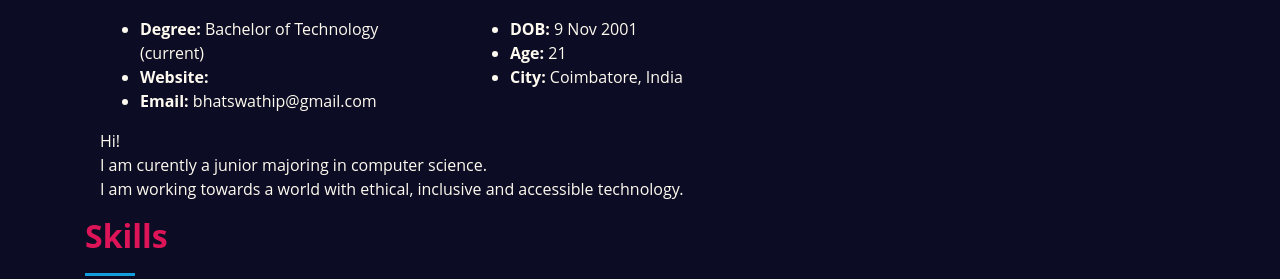
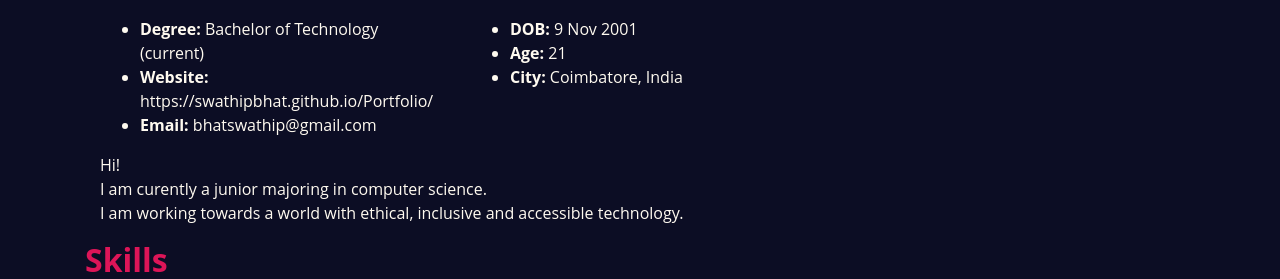
Before and after one commit to Swathipbhat/Portfolio, a plain HTML site: page index.html in a window 1280 px wide. Shown: the part 521-800 px from the top of the page. Drawn offline with nearby package versions, Linux system fonts and the light colour scheme.

Commit message:
Update index.html

```diff
--- a/index.html
+++ b/index.html
@@ -67,7 +67,7 @@
                   <div class="col-lg-6">
                     <ul>
                       <li> <strong>Degree:</strong> <span>Bachelor of Technology (current)</span></li>
-                      <li> <strong>Website:</strong> <span><a href="https://swathipbhat.github.io/Portfolio/"></a></span></li>
+                      <li> <strong>Website:</strong> <span><a>https://swathipbhat.github.io/Portfolio/</a></span></li>
                       <li> </i> <strong>Email:</strong> <span>bhatswathip@gmail.com</span></li>
                     </ul>
                   </div>
```
